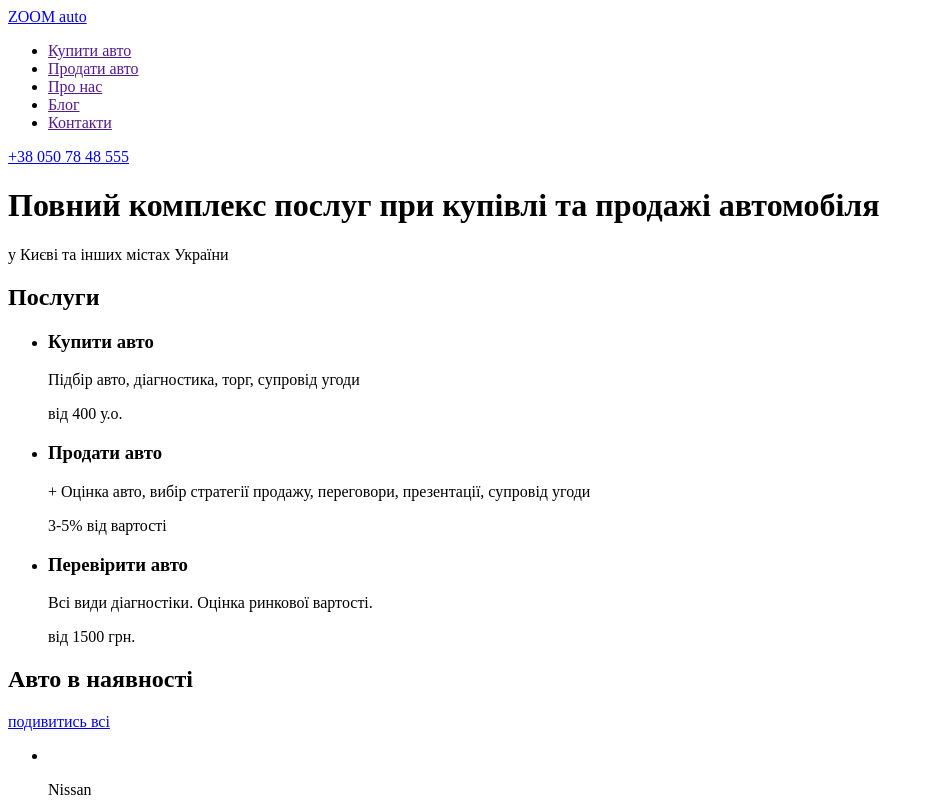
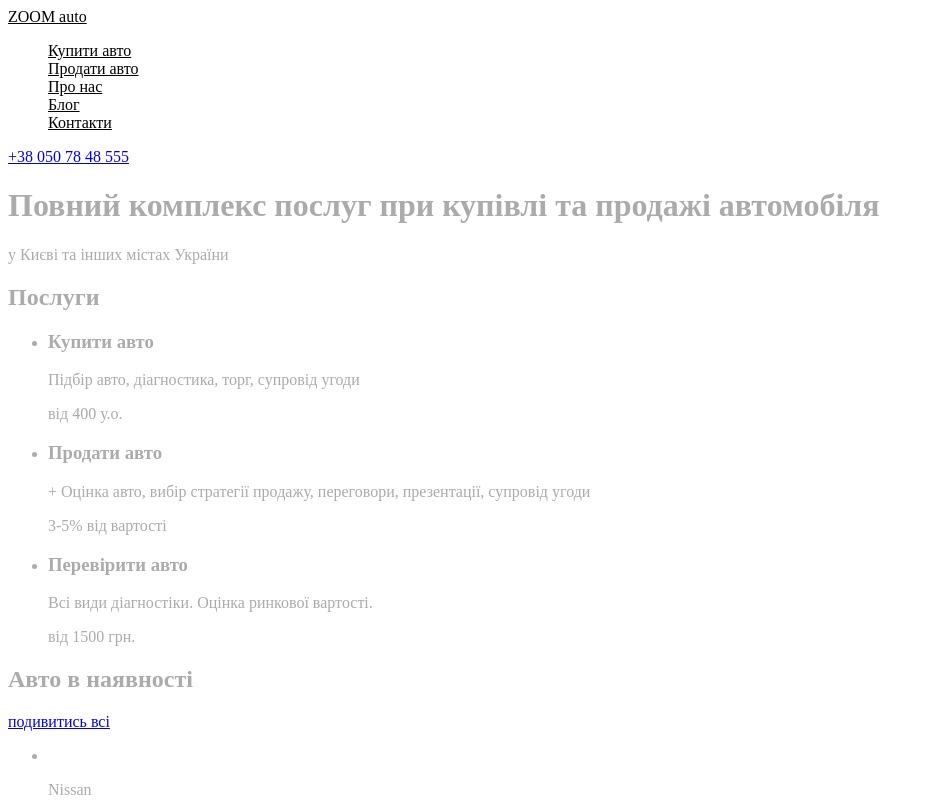
Before and after one commit to JKnoroz/zoomauto, a plain HTML site: page index.html in a window 1280 px wide. Shown: the top 802 px of the page, without its empty margins (0-934 px from the left). Drawn offline with Linux system fonts and the light colour scheme.

Commit message:
css start

```diff
--- a/css/styles.css
+++ b/css/styles.css
@@ -0,0 +1,23 @@
+/* Colors
+white: #ffffff
+grey-background: #f0f0f0
+black-text: #1b2192
+grey-text: #d5d6d5
+accent: #10a63d */
+
+body{
+    background-color: #fff;
+    color: #ababab;
+}
+
+.list {
+    list-style: none;
+}
+
+.logo {
+    color: #000000;
+}
+
+.site-nav .link{
+    color: #000000;;
+}
--- a/index.html
+++ b/index.html
@@ -10,13 +10,13 @@
   <body>
     <header class="page-header">
       <nav>
-        <a href="/"> ZOOM auto </a>
-        <ul class="site-nav">
-          <li><a href="">Купити авто</a></li>
-          <li><a href="">Продати авто</a></li>
-          <li><a href="">Про нас</a></li>
-          <li><a href="">Блог</a></li>
-          <li><a href="">Контакти</a></li>
+        <a href="/" class="logo"> ZOOM auto </a>
+        <ul class="site-nav list">
+          <li><a href="" class="link">Купити авто</a></li>
+          <li><a href="" class="link">Продати авто</a></li>
+          <li><a href="" class="link">Про нас</a></li>
+          <li><a href="" class="link">Блог</a></li>
+          <li><a href="" class="link">Контакти</a></li>
         </ul>
       </nav>
       <a href="/"> +38 050 78 48 555</a>
```
